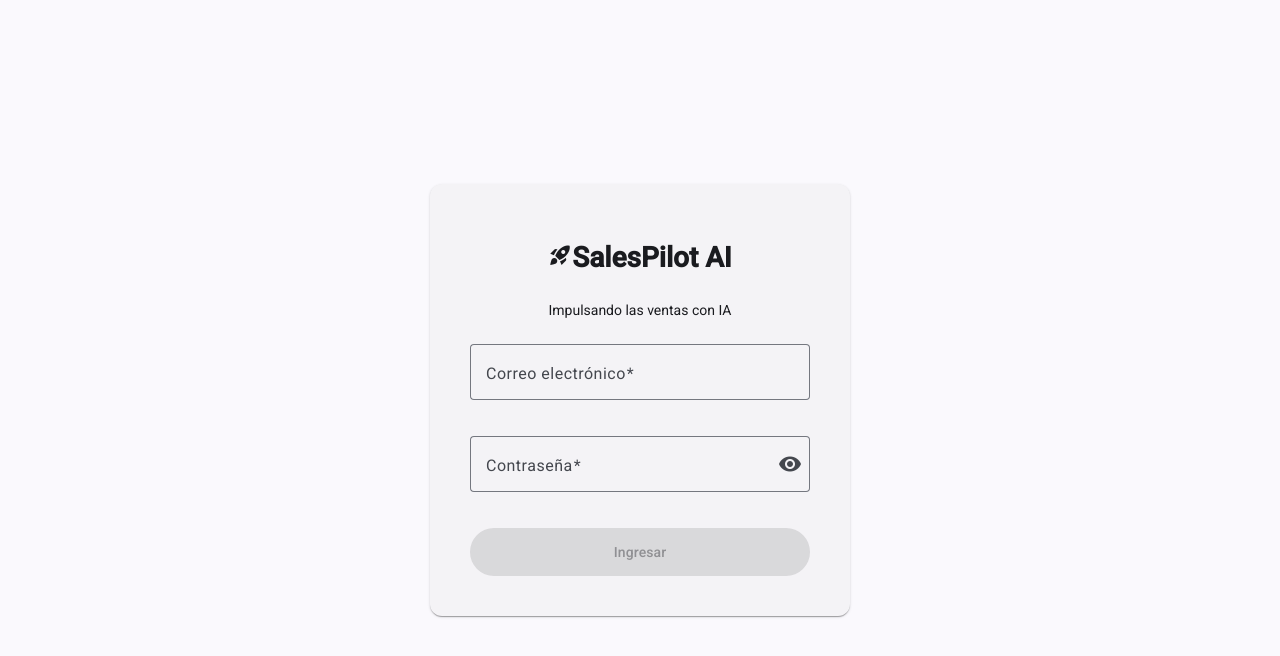
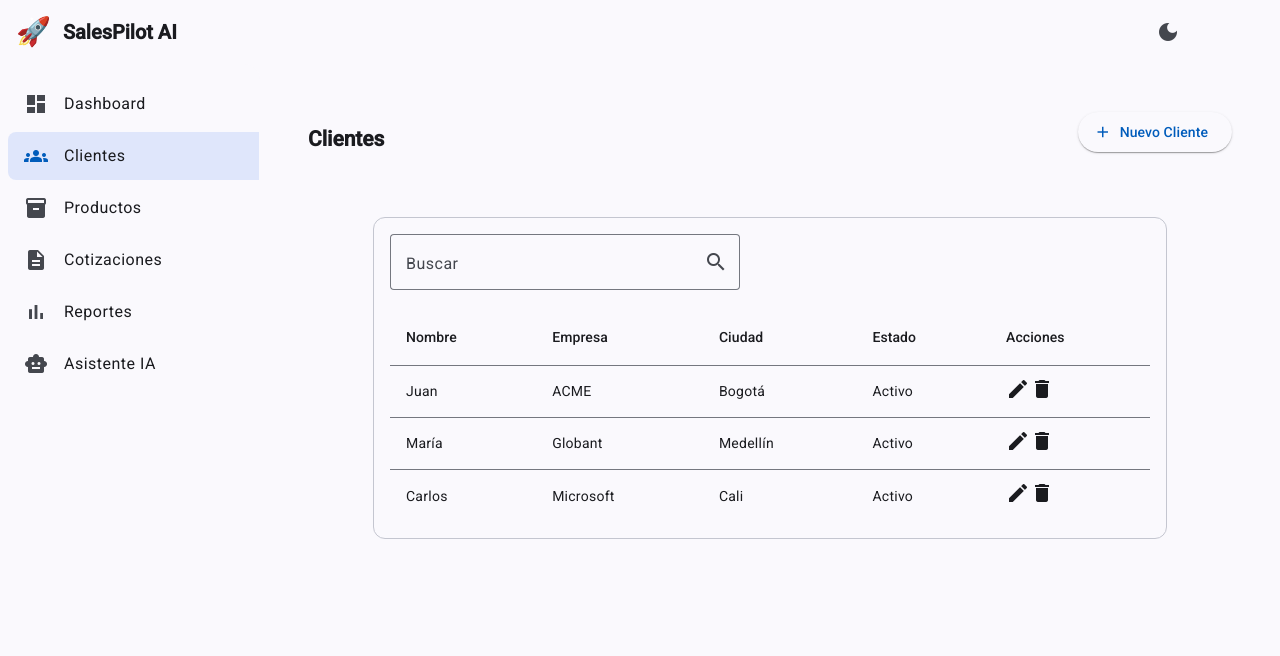
Before and after one commit to RoBiNLoDa/salespilot-ai, an Angular app in the folder frontend/: page /customers in a window 1280 px wide. Before the commit this address led to /login. Shown: the top 656 px of the page. Built offline with nearby package versions, Linux system fonts and the light colour scheme.

Commit message:
feat(customers): implement customer list with mock service

```diff
--- a/frontend/src/app/app.routes.ts
+++ b/frontend/src/app/app.routes.ts
@@ -11,9 +11,9 @@ export const routes: Routes = [
     children: [
       {
         path: '',
-        component: Login
-      }
-    ]
+        component: Login,
+      },
+    ],
   },
   {
     path: '',
@@ -21,12 +21,19 @@ export const routes: Routes = [
     children: [
       {
         path: 'dashboard',
-        component: Dashboard
-      }
-    ]
+        component: Dashboard,
+      },
+      {
+        path: 'customers',
+        loadComponent: () =>
+          import('./features/customers/pages/customer-list/customer-list').then(
+            (m) => m.CustomerList,
+          ),
+      },
+    ],
   },
   {
     path: '**',
-    redirectTo: 'login'
-  }
+    redirectTo: 'login',
+  },
 ];
--- /dev/null
+++ b/frontend/src/app/features/customers/models/customer.ts
@@ -0,0 +1,10 @@
+export interface Customer {
+  id: number;
+  firstName: string;
+  lastName: string;
+  company: string;
+  email: string;
+  phone: string;
+  city: string;
+  active: boolean;
+}
--- /dev/null
+++ b/frontend/src/app/features/customers/pages/customer-list/customer-list.html
@@ -0,0 +1,57 @@
+<section>
+    <div class="title-customers">
+        <h1>Clientes</h1>
+        <span class="spacer"></span>
+        <button matButton="elevated"><mat-icon>add</mat-icon> Nuevo Cliente</button>
+    </div>
+    <div class="content-card">
+
+        <mat-card class="card-table" appearance="outlined">
+            <mat-card-header>
+                <mat-form-field appearance="outline" class=" search">
+
+                    <mat-label>Buscar</mat-label>
+                    <input matInput type="text">
+                    <mat-icon matSuffix>search</mat-icon>
+
+                </mat-form-field>
+            </mat-card-header>
+            <mat-card-content>
+                <table mat-table [dataSource]="customers" class="mat-elevation-z8">
+
+                    <!-- Name Column -->
+                    <ng-container matColumnDef="name">
+                        <th mat-header-cell *matHeaderCellDef> Nombre </th>
+                        <td mat-cell *matCellDef="let element"> {{element.firstName}} </td>
+                    </ng-container>
+
+                    <ng-container matColumnDef="company">
+                        <th mat-header-cell *matHeaderCellDef> Empresa </th>
+                        <td mat-cell *matCellDef="let element"> {{element.company}} </td>
+                    </ng-container>
+
+                    <ng-container matColumnDef="city">
+                        <th mat-header-cell *matHeaderCellDef> Ciudad </th>
+                        <td mat-cell *matCellDef="let element"> {{element.city}} </td>
+                    </ng-container>
+
+                    <ng-container matColumnDef="status">
+                        <th mat-header-cell *matHeaderCellDef> Estado </th>
+                        <td mat-cell *matCellDef="let element"> {{element.active ? 'Activo' : 'Inactivo'}} </td>
+                    </ng-container>
+
+                    <ng-container matColumnDef="actions">
+                        <th mat-header-cell *matHeaderCellDef> Acciones </th>
+                        <td mat-cell *matCellDef="let element"><mat-icon>edit</mat-icon><mat-icon>delete</mat-icon></td>
+                    </ng-container>
+
+                    <tr mat-header-row *matHeaderRowDef="displayedColumns"></tr>
+                    <tr mat-row *matRowDef="let row; columns: displayedColumns;"></tr>
+                </table>
+
+            </mat-card-content>
+        </mat-card>
+
+    </div>
+
+</section>
--- /dev/null
+++ b/frontend/src/app/features/customers/pages/customer-list/customer-list.scss
@@ -0,0 +1,38 @@
+section {
+  padding: 24px;
+}
+
+.spacer{
+  flex: 1
+}
+
+.title-customers{
+  display: flex;
+}
+
+.content-card{
+  margin: 50px;
+}
+
+.card-table {
+  margin: 15px;
+  max-width: 100%;
+}
+
+mat-card{
+  min-width: 600px;
+}
+
+mat-card-header{
+  min-width: 150px;
+  max-width: 350px;
+  width: 100%;
+}
+
+.search{
+  width: 100%;
+}
+
+table {
+  width: 100%;
+}
--- /dev/null
+++ b/frontend/src/app/features/customers/pages/customer-list/customer-list.ts
@@ -0,0 +1,37 @@
+import { CommonModule } from '@angular/common';
+import { Component, inject, OnInit } from '@angular/core';
+import { MatButtonModule } from '@angular/material/button';
+import { MatCardModule } from '@angular/material/card';
+import { MatFormFieldModule } from '@angular/material/form-field';
+import { MatIconModule } from '@angular/material/icon';
+import { MatInputModule } from '@angular/material/input';
+import { MatTableModule } from '@angular/material/table';
+import { MatToolbarModule } from '@angular/material/toolbar';
+import { Customer } from '@features/customers/models/customer';
+import { CustomerService } from '@features/customers/services/customer.service';
+
+@Component({
+  selector: 'app-customer-list',
+  imports: [
+    CommonModule,
+    MatTableModule,
+    MatButtonModule,
+    MatIconModule,
+    MatInputModule,
+    MatCardModule,
+    MatToolbarModule,
+    MatFormFieldModule,
+  ],
+  templateUrl: './customer-list.html',
+  styleUrl: './customer-list.scss',
+})
+export class CustomerList implements OnInit {
+  displayedColumns = ['name', 'company', 'city', 'status', 'actions'];
+  customers: Customer[] = [];
+  customerService = inject(CustomerService)
+  ngOnInit(): void {
+    this.customerService.getAll().subscribe(customers => {
+      this.customers = customers;
+    })
+  }
+}
--- /dev/null
+++ b/frontend/src/app/features/customers/services/customer.service.ts
@@ -0,0 +1,48 @@
+import { Injectable } from '@angular/core';
+import { Observable, of } from 'rxjs';
+
+import { Customer } from '../models/customer';
+
+@Injectable({
+  providedIn: 'root'
+})
+export class CustomerService {
+
+  private readonly customers: Customer[] = [
+    {
+      id: 1,
+      firstName: 'Juan',
+      lastName: 'Pérez',
+      company: 'ACME',
+      email: 'juan@acme.com',
+      phone: '3001234567',
+      city: 'Bogotá',
+      active: true
+    },
+    {
+      id: 2,
+      firstName: 'María',
+      lastName: 'Gómez',
+      company: 'Globant',
+      email: 'maria@globant.com',
+      phone: '3009876543',
+      city: 'Medellín',
+      active: true
+    },
+    {
+      id: 3,
+      firstName: 'Carlos',
+      lastName: 'Ruiz',
+      company: 'Microsoft',
+      email: 'carlos@microsoft.com',
+      phone: '3014567890',
+      city: 'Cali',
+      active: true
+    }
+  ];
+
+  getAll(): Observable<Customer[]> {
+    return of(this.customers);
+  }
+
+}
```
